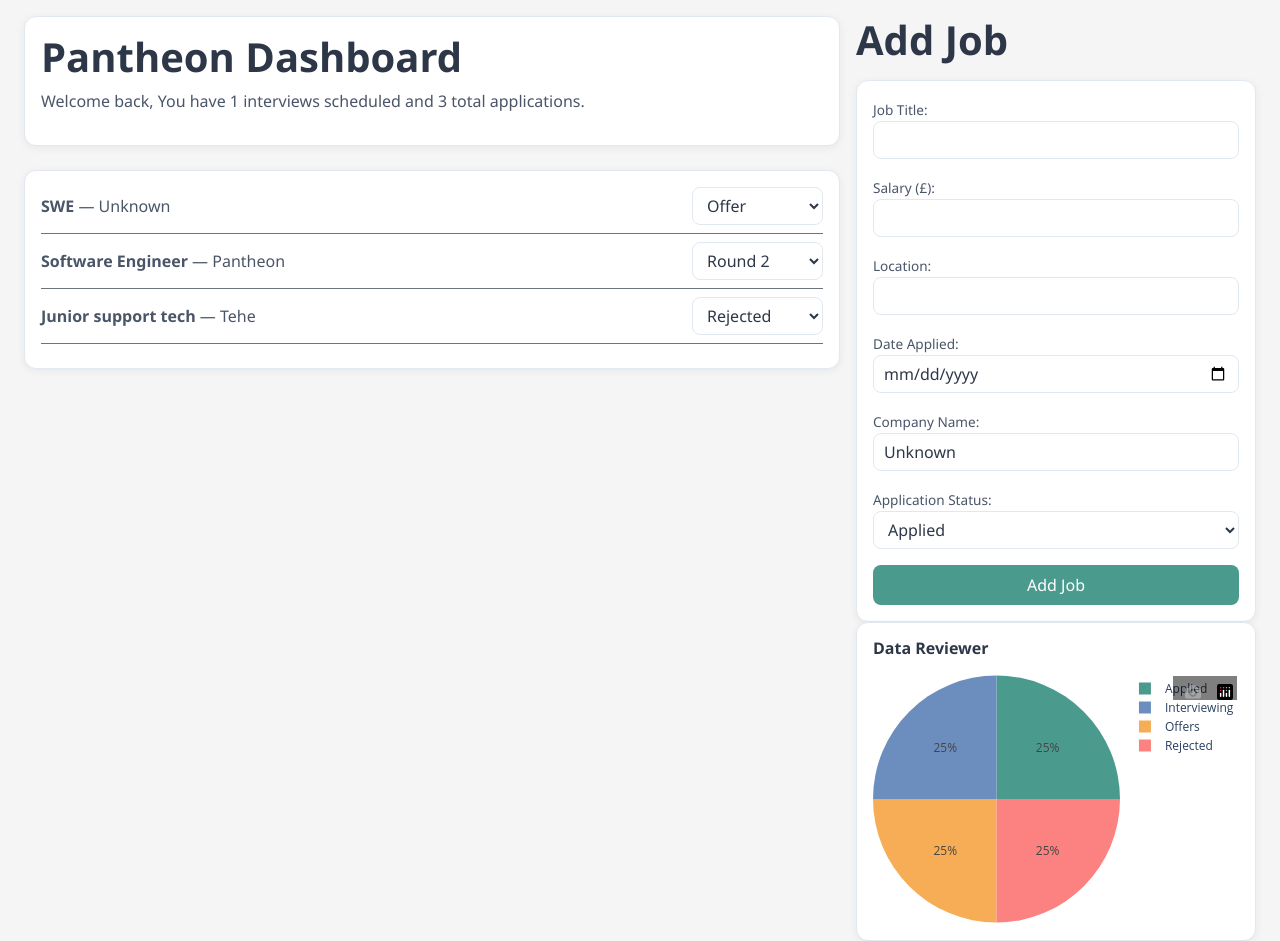
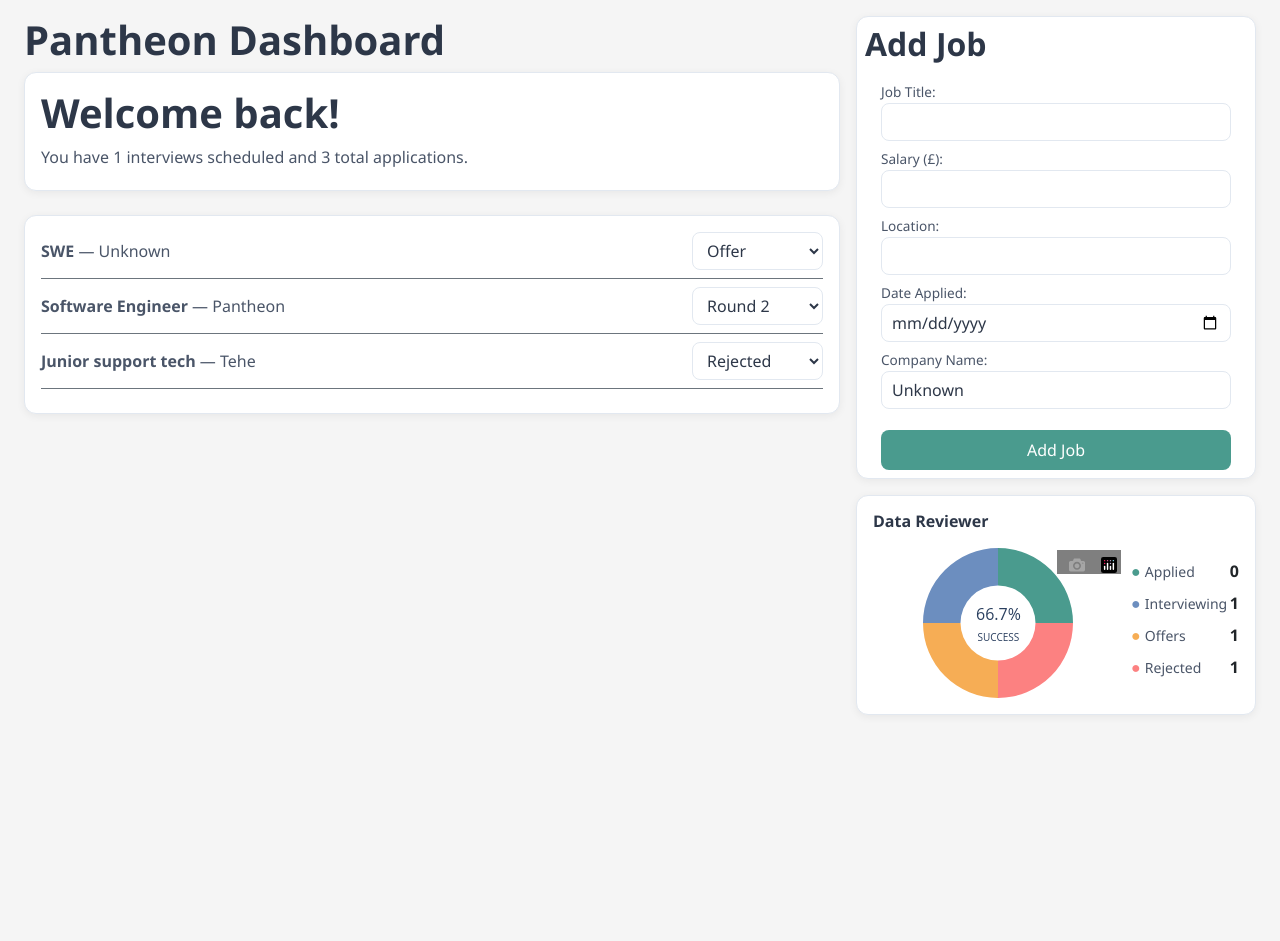
Before and after one commit to Bavianx/Django_Projects, a Django app: page /JobTasks/ in a window 1280 px wide. After the commit the page ends 715 px from the top, so only its background shows below. Run offline with Django 5.2, Linux system fonts and the light colour scheme; data comes from the database, SQL or seed files in the repository; both versions use the stored data as it was after the commit; some libraries are stand-ins or nearby versions.

Commit message:
Job tracker: Data Reviewer pie chart, success rate, stats legend, form polish

```diff
--- a/JobDashboard/JobTasks/forms.py
+++ b/JobDashboard/JobTasks/forms.py
@@ -4,7 +4,7 @@ from .models import Appcontent
 class JobForm(forms.ModelForm):
     class Meta:
         model = Appcontent
-        fields = ['title', 'salary', 'location','date', 'company', 'status' ]
+        fields = ['title', 'salary', 'location','date', 'company']
         labels = {
             'title': 'Job Title',
             'company': 'Company Name',
--- a/JobDashboard/JobTasks/templates/JobTasks/Dashboardview.html
+++ b/JobDashboard/JobTasks/templates/JobTasks/Dashboardview.html
@@ -12,9 +12,10 @@
     <div class="row g-3">
         <div class="col-md-8">
             <div class="mb-4">
+                <h1 class="fw-bold">Pantheon Dashboard</h1>
                 <div class="card bg-dark border-secondary p-3">
-                    <h1 class="fw-bold">Pantheon Dashboard</h1>
-                    <p style="color: #4A5568;">Welcome back, You have {{ interviews }} interviews scheduled and {{ total }} total applications.</p>
+                    <h1 class="fw-bold">Welcome back!</h1>
+                    <p style="color: #4A5568;">You have {{ interviews }} interviews scheduled and {{ total }} total applications.</p>
                 </div>
             </div>
             <div class="card bg-dark border-secondary p-3" style="color: #4A5568;">
@@ -39,17 +40,44 @@
         </div>
 
         <div class="col-md-4">
-            <h1 class="mb-3 fw-bold">Add Job</h1>
-            <div class="card bg-dark border-secondary p-3">
-                <form method="POST" action="/JobTasks/">
-                    {% csrf_token %}
-                    {{ forms.as_p }}
-                    <button type="submit">Add Job</button>
-                </form>
+    <!-- Add Job Card -->
+    <div class="card p-2 mb-3">
+        <h2 class="mb-3 fw-bold">Add Job</h2>
+        <form method="POST" action="/JobTasks/" class="mx-3">
+            {% csrf_token %}
+            {{ forms.as_p }}
+            <button type="submit" class="mt-3">Add Job</button>
+        </form>
+    </div>
+
+    <!-- Data Reviewer Card -->
+    <div class="card p-3">
+        <h6 class="fw-bold mb-3">Data Reviewer</h6>
+        <div class="d-flex">
+            <div style="width: 250px; flex-shrink: 0;">
+                {{ chart_html|safe }}
             </div>
-            <div class="card bg-dark border-secondary p-3">
-                <h6 class="fw-bold mb-3">Data Reviewer</h6>
-                    {{ chart_html|safe }}
+            <div style="flex: 1;" class="d-flex flex-column justify-content-center ps-2">
+                <div class="mb-2">
+                    <span style="color: #4A9B8E;">●</span>
+                    <small style="color: #4A5568;"> Applied</small>
+                    <span class="float-end fw-bold">{{ applied_count }}</span>
+                </div>
+                <div class="mb-2">
+                    <span style="color: #6C8EBF;">●</span>
+                    <small style="color: #4A5568;"> Interviewing</small>
+                    <span class="float-end fw-bold">{{ interview_count }}</span>
+                </div>
+                <div class="mb-2">
+                    <span style="color: #F6AD55;">●</span>
+                    <small style="color: #4A5568;"> Offers</small>
+                    <span class="float-end fw-bold">{{ offer_count }}</span>
+                </div>
+                <div class="mb-2">
+                    <span style="color: #FC8181;">●</span>
+                    <small style="color: #4A5568;"> Rejected</small>
+                    <span class="float-end fw-bold">{{ rejected_count }}</span>
+                </div>
             </div>
         </div>
     </div>
@@ -77,6 +105,11 @@ body {
     border-radius: 12px !important;
     box-shadow: 0 2px 8px rgba(0,0,0,0.06) !important;
 }
+
+.card p {
+    margin-bottom: 5px !important;
+}
+
 
 h1, h2, h3, h4, h5, h6 {
     color: #2D3748 !important;
--- a/JobDashboard/JobTasks/views.py
+++ b/JobDashboard/JobTasks/views.py
@@ -12,23 +12,37 @@ def dashboard(request):
     interview_count = interviews
     total = Appcontent.objects.count()
 
-    labels = ['Applied', 'Interviewing', 'Offers', 'Rejected']
-    values = [applied_count, interview_count, offer_count, rejected_count]
+    labels = ['Applied', 'Interviewing', 'Offers', 'Rejected'] #Key map for colours
+    values = [applied_count, interview_count, offer_count, rejected_count] #key map integer counter
+
+    success_rate = round(((interview_count + offer_count) / total * 100), 1) if total > 0 else 0 #Success rate = getting an interview or offer
 
     fig = px.pie(
-        names=labels,
-        values=values,
-        color_discrete_sequence=['#4A9B8E', '#6C8EBF', '#F6AD55', '#FC8181']
+        names=labels,   #Ties colour to the labels
+        values=values,  #Ties values to the count
+        hole=0.5
     )
 
-    fig.update_layout(
-        paper_bgcolor='rgba(0,0,0,0)',
-        plot_bgcolor='rgba(0,0,0,0)',
-        margin=dict(l=0, r=0, t=0, b=0),
-        showlegend=True,
-        height=250
+    fig.update_traces(
+        marker=dict(colors=['#4A9B8E', '#6C8EBF', '#F6AD55', '#FC8181']), #Bypassed the plotly colour charting logic as it was missmatch prior
+        textinfo='none',
+        hovertemplate='%{label}: %{value}<extra></extra>'
     )
 
+    fig.add_annotation(
+        text=f"{success_rate}%<br><span style='font-size:10px'>SUCCESS</span>",
+        x=0.5, y=0.5,
+        font_size=16,
+        showarrow=False
+    )
+    fig.update_layout(
+    paper_bgcolor='rgba(0,0,0,0)',
+    plot_bgcolor='rgba(0,0,0,0)',
+    margin=dict(l=0, r=0, t=0, b=0),
+    coloraxis_showscale=False,
+    height=150,
+    showlegend=False
+    )
     chart_html = fig.to_html(full_html=False, include_plotlyjs='cdn')
 
     if request.method == 'POST':
@@ -51,6 +65,7 @@ def dashboard(request):
         'rejected_count': rejected_count,
         'offer_count': offer_count,
         'interview_count': interview_count,
+        'success_rate': success_rate,
     }
 
     return render(request, 'JobTasks/Dashboardview.html', context)
```
Also changed, not shown: JobDashboard/db.sqlite3.
